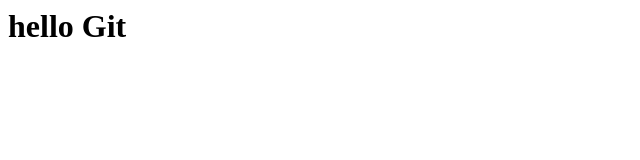
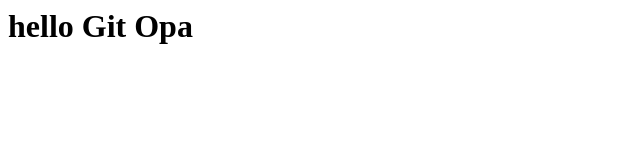
Before and after one commit to Pavlomatolikov/git-sample, a plain HTML site: page Index.html in a window 1280 px wide. Shown: the whole page, without its empty margins (0-640 px from the left). Drawn offline with Linux system fonts and the light colour scheme.

Commit message:
Wrong commit

```diff
--- a/Index.html
+++ b/Index.html
@@ -1 +1 @@
-<h1>hello Git</h1>
+<h1>hello Git Opa</h1>
```
Also changed, not shown: Test.txt.
